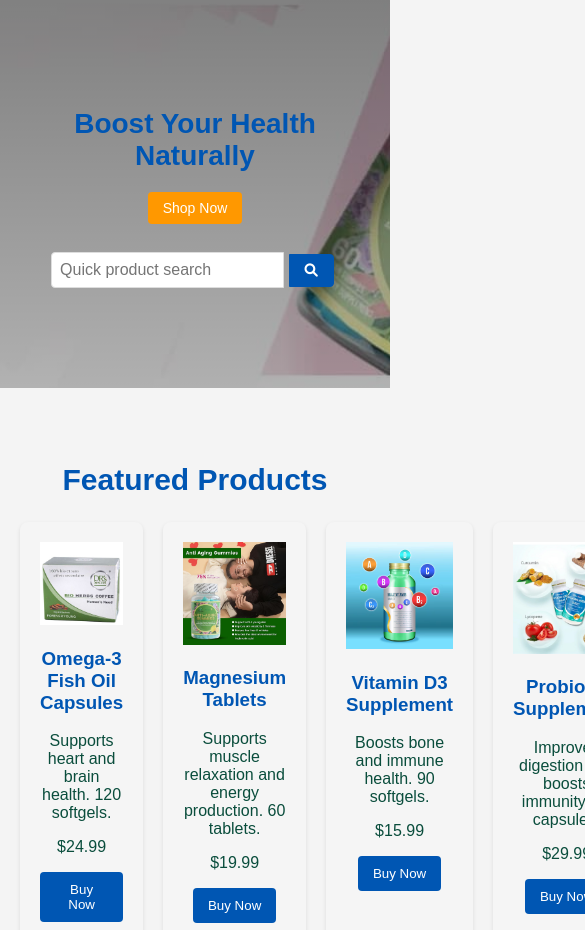
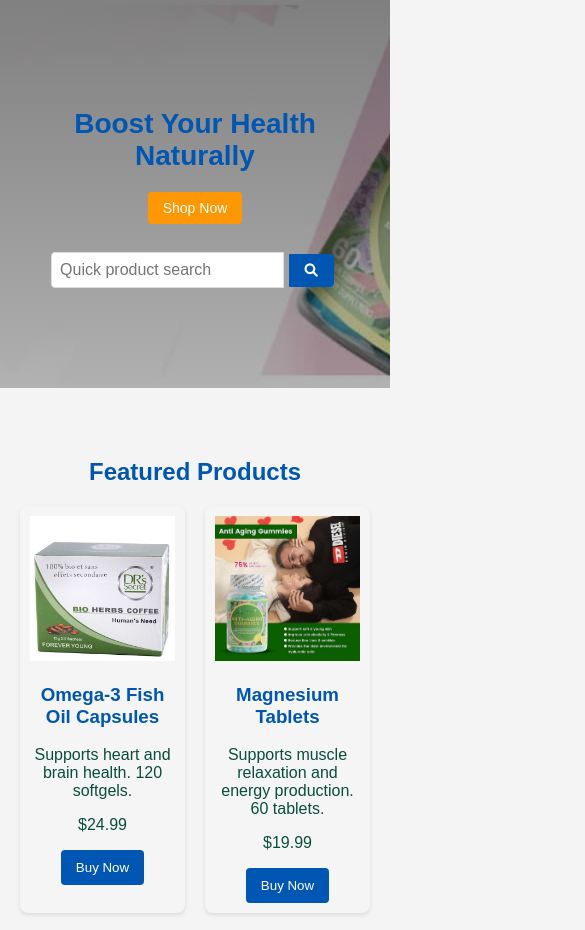
Before and after one commit to jjronnie/Jennifer, a plain HTML site: page index.html in a window 390 px wide. Shown: the part 92-1022 px from the top of the page, 585 px wide, since content can reach past the window. Drawn offline with Linux system fonts and the light colour scheme.

Commit message:
Update styles.css

```diff
--- a/css/styles.css
+++ b/css/styles.css
@@ -1040,3 +1040,34 @@ h2{
         background-color: goldenrod; /* Button hover color */
     }
 }
+
+
+/* Media Query for Tablets (768px and below) */
+@media (max-width: 768px) {
+    .featured-products .product-grid {
+        grid-template-columns: repeat(2, 1fr); /* 2 products per row for tablets */
+    }
+
+    .product {
+        padding: 15px; /* Slightly smaller padding on tablets */
+    }
+
+    .featured-products h2 {
+        font-size: 26px; /* Reduce font size of the heading */
+    }
+}
+
+/* Media Query for Phones (480px and below) */
+@media (max-width: 480px) {
+    .featured-products .product-grid {
+        grid-template-columns: repeat(2, 1fr); /* 2 products per row for phones */
+    }
+
+    .product {
+        padding: 10px; /* Smaller padding for phones */
+    }
+
+    .featured-products h2 {
+        font-size: 24px; /* Smaller font size for the heading */
+    }
+}
```
